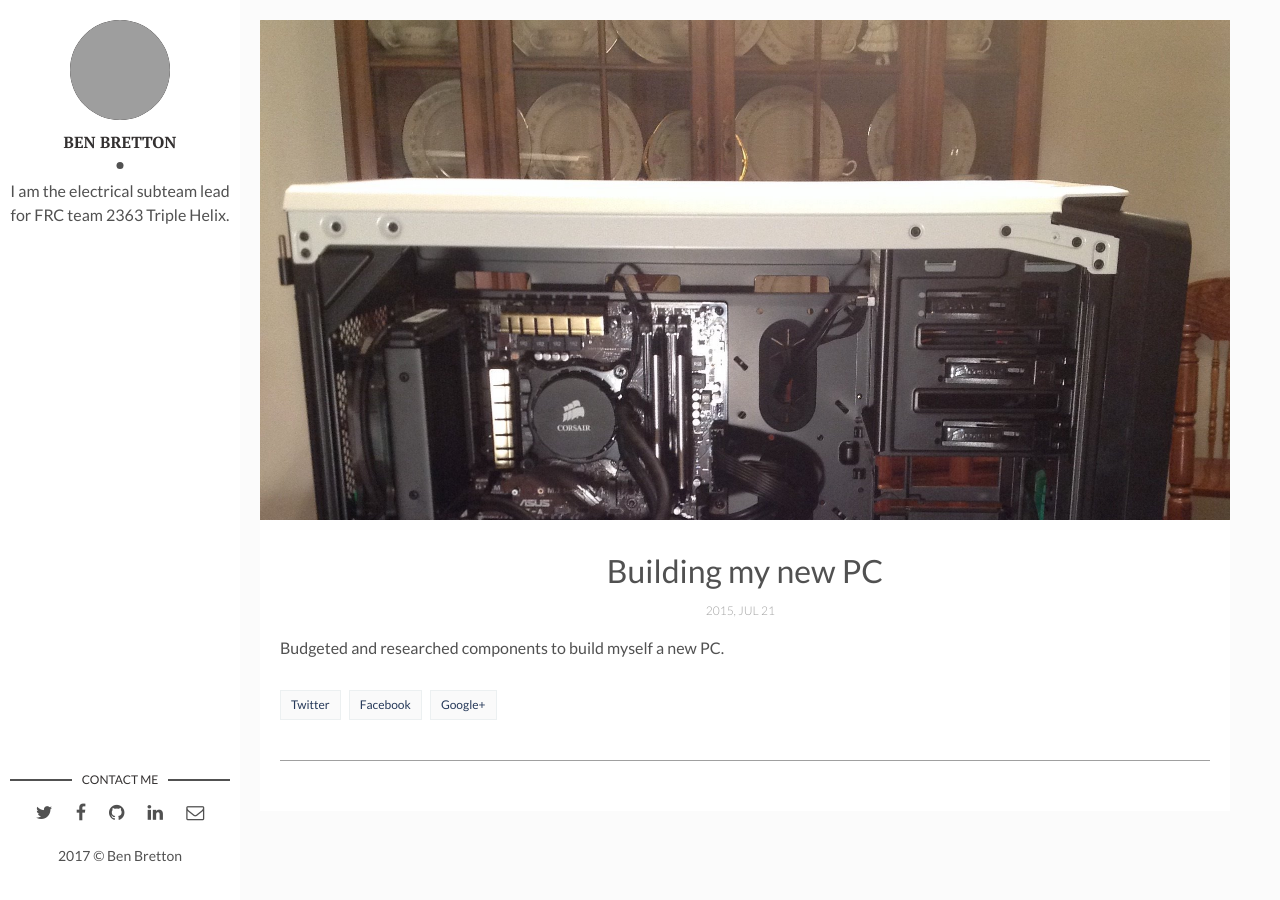
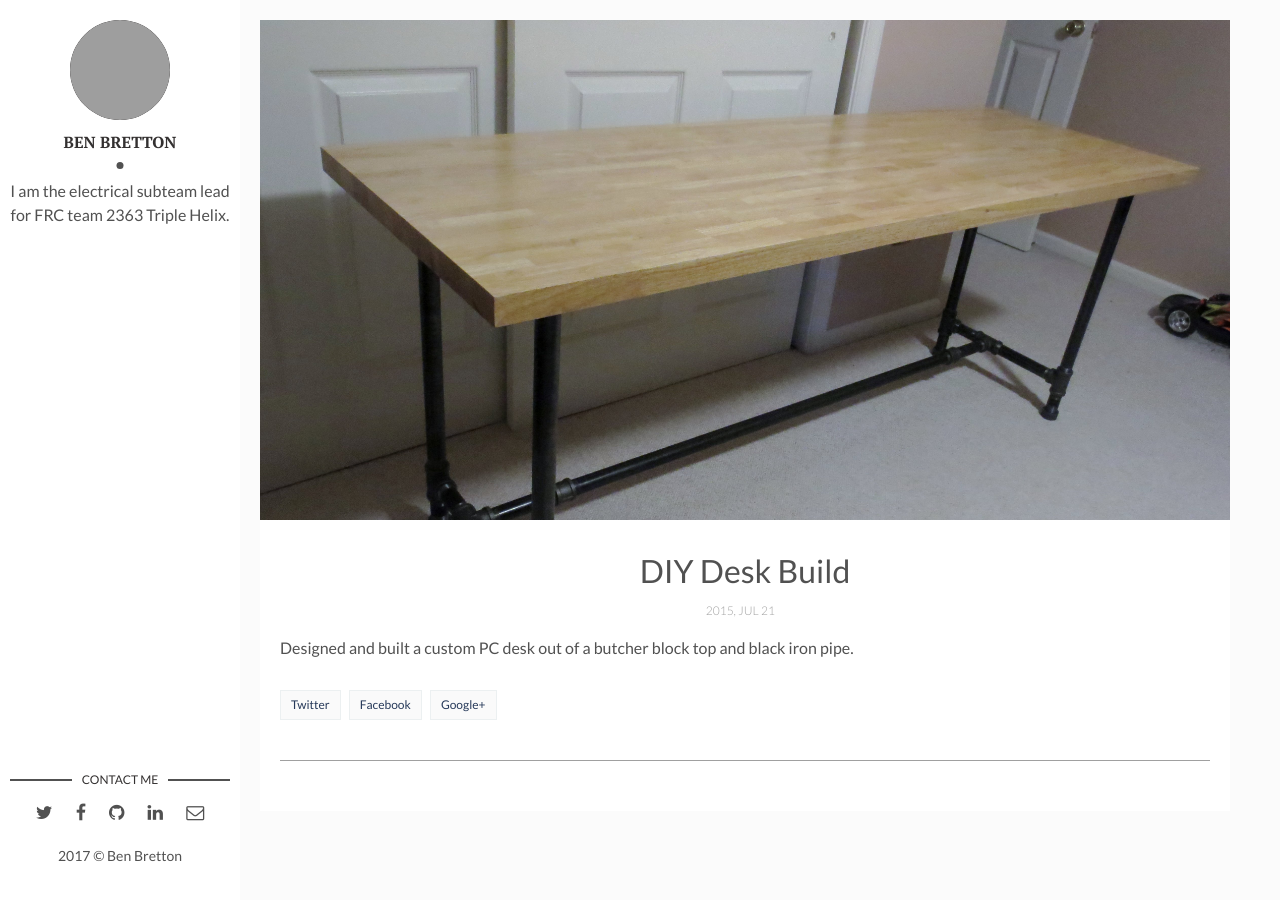
Before and after one commit to wbenb/wbenb.github.io, a Jekyll site: the page built from _posts/2015-07-21-desk-build.markdown, in a window 1280 px wide. Built offline with Jekyll 4.4.1, drawn with Linux system fonts in a browser that asks for light colours; grey boxes are pictures that could not be loaded.

Commit message:
Update 2015-07-21-desk-build.markdown

```diff
--- a/_posts/2015-07-21-desk-build.markdown
+++ b/_posts/2015-07-21-desk-build.markdown
@@ -1,10 +1,10 @@
 ---
 layout: post
-title: "Building my new PC"
+title: "DIY Desk Build"
 date: 2015-07-21 13:32:20 +0300
-description: Budgeted and researched components to build myself a new PC.  # Add post description (optional)
-img: pc-build-main.jpg # Add image post (optional)
+description: Designed and built a custom PC desk out of a butcher block top and black iron pipe. # Add post description (optional)
+img: desk-build-main.jpg # Add image post (optional)
 tags:
 ---
 
-Budgeted and researched components to build myself a new PC.
+Designed and built a custom PC desk out of a butcher block top and black iron pipe.
```
